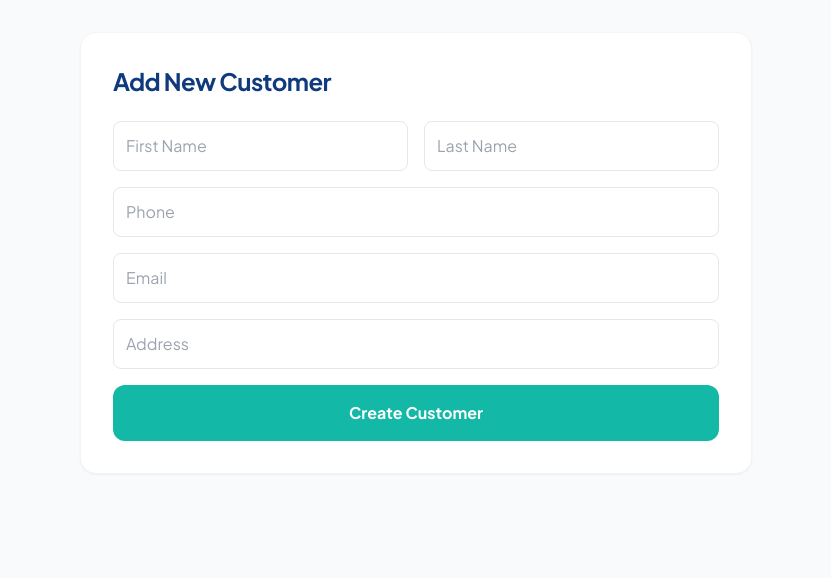
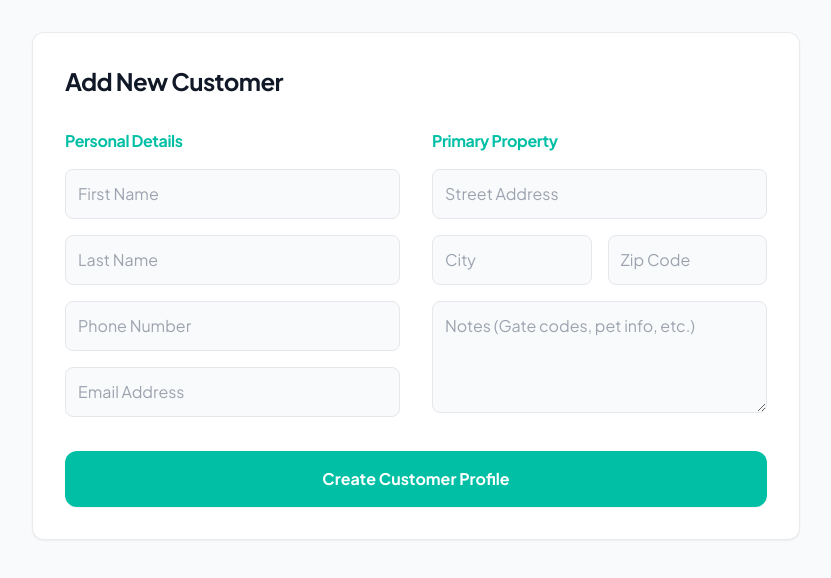
Before and after one commit to bpnelsen/prolink-ezly, a Next.js app: page /customers/new in a window 1280 px wide. Shown: the top 578 px of the page, without its empty margins (224-1055 px from the left). Built offline with nearby package versions, Linux system fonts and the light colour scheme; no server answers.

Commit message:
Fix customers/new submit wiring (keep fancy layout)

```diff
--- a/src/app/customers/new/page.tsx
+++ b/src/app/customers/new/page.tsx
@@ -6,6 +6,7 @@ import { supabase } from '@/lib/supabase-client'
 
 export default function NewCustomerPage() {
   const router = useRouter()
+
   const [formData, setFormData] = useState({
     first_name: '',
     last_name: '',
@@ -16,14 +17,22 @@ export default function NewCustomerPage() {
     zip_code: '',
     notes: ''
   })
+
   const [loading, setLoading] = useState(false)
 
   const handleSubmit = async (e: React.FormEvent) => {
     e.preventDefault()
     setLoading(true)
 
-    const { data: { user } } = await supabase.auth.getUser()
-    if (!user) return alert('Not logged in')
+    try {
+      const {
+        data: { user }
+      } = await supabase.auth.getUser()
+
+      if (!user) {
+        alert('Not logged in')
+        return
+      }
 
       const { error } = await supabase.from('pl_customers').insert({
         contractor_id: user.id,
@@ -32,33 +41,96 @@ export default function NewCustomerPage() {
 
       if (error) {
         alert('Error: ' + error.message)
-    } else {
+        return
+      }
+
       router.push('/customers')
+    } finally {
+      setLoading(false)
     }
-    setLoading(false)
   }
 
   return (
-    <div className="min-h-screen bg-gray-50 p-8">
-      <div className="max-w-2xl mx-auto bg-white rounded-2xl shadow-sm border border-gray-100 p-8">
-        <h1 className="text-2xl font-bold text-[#0f3a7d] mb-6">Add New Customer</h1>
-        <form onSubmit={handleSubmit} className="space-y-4">
+    <div className="min-h-screen bg-gray-50 text-gray-900 p-8">
+      <div className="max-w-3xl mx-auto">
+        <div className="card p-8 bg-white">
+          <h2 className="text-2xl font-bold mb-8 text-gray-900">Add New Customer</h2>
+
+          <form onSubmit={handleSubmit}>
+            <div className="grid grid-cols-1 md:grid-cols-2 gap-8">
+              {/* Personal Details */}
+              <div className="space-y-4">
+                <h3 className="font-bold text-teal-600">Personal Details</h3>
+                <input
+                  required
+                  placeholder="First Name"
+                  className="w-full bg-gray-50 p-3 rounded-lg border border-gray-200 focus:border-teal-500 focus:ring-2 focus:ring-teal-500/20"
+                  onChange={e => setFormData({ ...formData, first_name: e.target.value })}
+                />
+                <input
+                  required
+                  placeholder="Last Name"
+                  className="w-full bg-gray-50 p-3 rounded-lg border border-gray-200 focus:border-teal-500 focus:ring-2 focus:ring-teal-500/20"
+                  onChange={e => setFormData({ ...formData, last_name: e.target.value })}
+                />
+                <input
+                  required
+                  placeholder="Phone Number"
+                  className="w-full bg-gray-50 p-3 rounded-lg border border-gray-200 focus:border-teal-500 focus:ring-2 focus:ring-teal-500/20"
+                  onChange={e => setFormData({ ...formData, phone: e.target.value })}
+                />
+                <input
+                  required
+                  placeholder="Email Address"
+                  className="w-full bg-gray-50 p-3 rounded-lg border border-gray-200 focus:border-teal-500 focus:ring-2 focus:ring-teal-500/20"
+                  onChange={e => setFormData({ ...formData, email: e.target.value })}
+                />
+              </div>
+
+              {/* Primary Property */}
+              <div className="space-y-4">
+                <h3 className="font-bold text-teal-600">Primary Property</h3>
+                <input
+                  required
+                  placeholder="Street Address"
+                  className="w-full bg-gray-50 p-3 rounded-lg border border-gray-200 focus:border-teal-500 focus:ring-2 focus:ring-teal-500/20"
+                  onChange={e => setFormData({ ...formData, street_address: e.target.value })}
+                />
+
                 <div className="grid grid-cols-2 gap-4">
-            <input required placeholder="First Name" className="p-3 border rounded-lg" onChange={e => setFormData({...formData, first_name: e.target.value})} />
-            <input required placeholder="Last Name" className="p-3 border rounded-lg" onChange={e => setFormData({...formData, last_name: e.target.value})} />
+                  <input
+                    required
+                    placeholder="City"
+                    className="bg-gray-50 p-3 rounded-lg border border-gray-200 focus:border-teal-500 focus:ring-2 focus:ring-teal-500/20"
+                    onChange={e => setFormData({ ...formData, city: e.target.value })}
+                  />
+                  <input
+                    required
+                    placeholder="Zip Code"
+                    className="bg-gray-50 p-3 rounded-lg border border-gray-200 focus:border-teal-500 focus:ring-2 focus:ring-teal-500/20"
+                    onChange={e => setFormData({ ...formData, zip_code: e.target.value })}
+                  />
                 </div>
-          <input type="tel" placeholder="Phone" className="w-full p-3 border rounded-lg" onChange={e => setFormData({...formData, phone: e.target.value})} />
-          <input type="email" placeholder="Email" className="w-full p-3 border rounded-lg" onChange={e => setFormData({...formData, email: e.target.value})} />
-          <input placeholder="Address" className="w-full p-3 border rounded-lg" onChange={e => setFormData({...formData, street_address: e.target.value})} />
+
+                <textarea
+                  required
+                  placeholder="Notes (Gate codes, pet info, etc.)"
+                  className="w-full bg-gray-50 p-3 rounded-lg border border-gray-200 h-28 focus:border-teal-500 focus:ring-2 focus:ring-teal-500/20"
+                  onChange={e => setFormData({ ...formData, notes: e.target.value })}
+                />
+              </div>
+            </div>
+
             <button
               type="submit"
               disabled={loading}
-            className="w-full py-4 bg-[#14b8a6] text-white font-bold rounded-xl"
+              className="w-full mt-8 bg-teal-600 text-white font-bold py-4 rounded-xl hover:bg-teal-700 transition-all flex items-center justify-center gap-2 shadow-sm"
             >
-            {loading ? 'Creating...' : 'Create Customer'}
+              {loading ? 'Creating...' : 'Create Customer Profile'}
             </button>
           </form>
         </div>
       </div>
+    </div>
   )
 }
```
Lines whose indentation alone changed are shown as unchanged.
